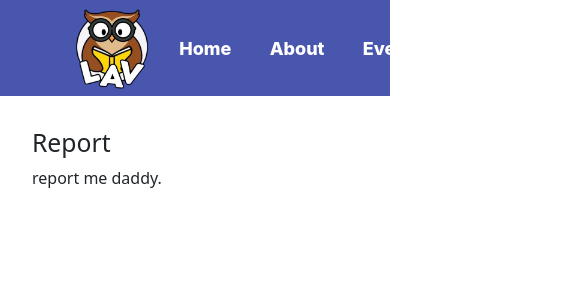
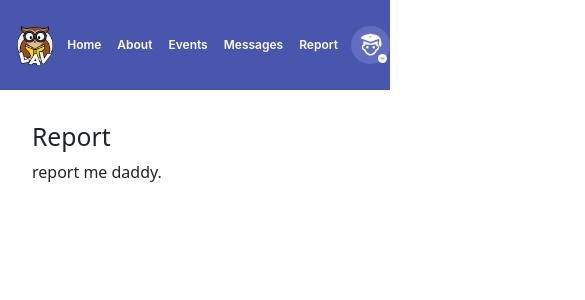
Before and after one commit to Operator-Syn/peer-tutoring-platform, a React (Vite) app in the folder views/: page /Report in a window 390 px wide. Shown: the top 300 px of the page, 585 px wide, since content can reach past the window. Built offline with nearby package versions, Linux system fonts and the light colour scheme.

Commit message:
Added a new profile place holder

```diff
--- a/views/src/assets/css/header.css
+++ b/views/src/assets/css/header.css
@@ -2,17 +2,18 @@
   display: flex;
   justify-content: space-between;
   align-items: center;
-  padding: 0.2rem 1rem;
+  width: 100%;
   background: #4956AD;
   color: white;
- height: 6rem;
+  height: 6rem;
+  max-width: 100%;
+    overflow-x: clip;
+}
 
-  transform-origin: top left;
-}
 
 .buttoncon {
   display: flex;
-  align-items: center;
+
   padding: 0;
 
  height: 100%;
@@ -20,17 +21,17 @@
 
 
 .nav-link {
-  display: flex;              /* make it fill container */
-  align-items: center;        /* vertical center */
-  justify-content: center;    /* horizontal center */
+  display: flex;
+  align-items: center;
+  justify-content: center;
   padding: 1rem 1.2rem;
   font-family: 'Inter', sans-serif;
   font-weight: 800;
   font-size: 18px;
   color: white;
-  text-decoration: none;      /* remove underline */
+  text-decoration: none;
   cursor: pointer;
-  user-select: none;         /* prevent drag selection */
+  user-select: none;
   -webkit-user-drag: none;
   height: 100%;
 }
@@ -60,7 +61,7 @@
     margin-left: 3rem;
     margin-top: 1.2rem;
 
-    user-select: none;         /* prevent drag selection */
+    user-select: none;
   -webkit-user-drag: none;
 
 }
@@ -89,8 +90,41 @@
   flex-shrink: 0;
    cursor: pointer;
 }
+.circle{
+    width: 1.2rem;
+  height: 1.2rem;
+  background-color: #ffffff;
+  border-radius: 50%;
+  display: flex;
+  justify-content: center;
+  align-items: center;
+  margin-right:-3rem;
+  margin-top:3rem;
+  flex-shrink: 0;
+   cursor: pointer;
+   position:absolute
+}
 
 
+.profileimg {
+  width: 60%;
+  height: 60%;
+  border-radius: 50%;
+  object-fit: cover;
+  pointer-events: none;
+      user-select: none;
+  -webkit-user-drag: none;
+}
+
+.arrowimg{
+    width: 100%;
+  height: 100%;
+  border-radius: 50%;
+  object-fit: cover;
+  pointer-events: none;
+      user-select: none;
+  -webkit-user-drag: none;
+}
 
 .profilepopup {
   transition: 2s ease;
@@ -103,14 +137,17 @@
     padding: 0;
   border-radius: 0.2rem;
   box-shadow: 0px 4px 6px rgba(0,0,0,0.1);
-  z-index: 2;
+  z-index: 3;
   display: flex;
   max-width: 80vw;
   word-wrap: break-word;
    width: 15rem;
   min-width: 10rem;
   max-width: 80vw;
-    flex-direction: column;
+  flex-direction: column;
+
+     user-select: none;         /* prevent drag selection */
+  -webkit-user-drag: none;
 
 }
 
@@ -133,6 +170,214 @@
 }
 .profilepopup img {
 
-  user-select: none;         /* prevent drag selection */
+  user-select: none;
   -webkit-user-drag: none;
 }
+
+@media screen and (max-width: 768px) {
+  .Mainhead {
+    flex-direction: row;
+    align-items: flex-start;
+
+    width: 100%;
+  }
+
+  .logo {
+     display: flex;
+    align-items: center;
+    justify-content: center;
+    margin-left: 0;
+    margin-top: 1rem;
+    width: 4rem;
+  }
+
+.buttoncon {
+  display: flex;
+  flex-direction: row;
+  justify-content: center;
+  align-items: center;
+
+  gap: 1%;
+  width: 100%;
+  height: 100%;
+ flex: 1;
+}
+
+.nav-link {
+  display: flex;
+  align-items: center;
+
+  font-size: 2.5vw;
+  padding: 0 2%;
+  height: 100%;
+  text-decoration: none;
+  color: white;
+}
+
+.nav-link:hover {
+  background-color: #3c48a5;
+  transform: scale(1.05);
+}
+
+.profileimg {
+  width: 60%;
+  height: 60%;
+  border-radius: 50%;
+  object-fit: cover;
+  pointer-events: none;
+      user-select: none;
+  -webkit-user-drag: none;
+}
+
+
+.circle{
+    width: 0.8rem;
+  height: 0.8rem;
+  background-color: #ffffff;
+  border-radius: 50%;
+  display: flex;
+  justify-content: center;
+  align-items: center;
+  margin-right:-2rem;
+  margin-top:2rem;
+  flex-shrink: 0;
+   cursor: pointer;
+   position:absolute
+}
+.arrowimg{
+    width: 100%;
+  height: 100%;
+  border-radius: 50%;
+  object-fit: cover;
+  pointer-events: none;
+      user-select: none;
+  -webkit-user-drag: none;
+}
+
+
+  .right-group {
+    width: 100%;
+    justify-content: space-between;
+    gap: 2rem;
+
+    height: 100%;
+  }
+
+  .prof {
+    margin-right: 0;
+    width: 3rem;
+    height: 3rem;
+    top: -0.2.1rem;
+     position: relative;
+     left: -30%;
+  }
+
+  .profilepopup {
+    top: 120%;
+    width: 12rem;
+    right: 1.9rem;
+
+    transform: none;
+  }
+}
+
+
+
+
+@media screen and (max-width: 480px) {
+  .Mainhead {
+    flex-direction: row;
+    align-items: center;
+    justify-content: space-between;
+    padding: 0rem 0.7rem;
+    height: auto;
+
+  }
+
+  .logo {
+    display: flex;
+    align-items: center;
+    justify-content: center;
+    margin-left: 0;
+    margin-top: 1.3rem;
+    width: 3rem;
+  }
+
+  .buttoncon {
+    display: flex;
+    flex-direction: row;
+    align-items: center;
+    justify-content: flex-start;
+    width: auto;
+    gap: 0rem;
+     height: 100%;
+  }
+
+  .nav-link {
+    font-size: 12px;
+    padding: 0.3rem 0.5rem;
+    font-weight: 600;
+    height: 100%;
+  }
+  .profileimg {
+  width: 60%;
+  height: 60%;
+  border-radius: 50%;
+  object-fit: cover;
+  pointer-events: none;
+      user-select: none;
+  -webkit-user-drag: none;
+}
+
+  .right-group {
+    gap: 0.3rem;
+     height: 100%;
+      justify-content: space-between;
+      height: 100%;
+  }
+
+  .circle{
+    width: 0.6rem;
+  height: 0.6rem;
+  background-color: #ffffff;
+  border-radius: 50%;
+  display: flex;
+  justify-content: center;
+  align-items: center;
+  margin-right:-1.5rem;
+  margin-top:1.7rem;
+  flex-shrink: 0;
+   cursor: pointer;
+   position:absolute
+}
+
+  .prof {
+    width: 2.4rem;
+    height: 2.4rem;
+    margin-right: 0.5rem;
+    left: 1%;
+  }
+
+  .profilepopup {
+    width: 1rem;
+    top: 115%;
+    right: 0;
+    transform: none;
+    font-size: 12px;
+    padding: 0rem 0.1rem;
+  }
+
+  .profilepopup p {
+    position: relative;
+    padding: 0.4rem 0.5rem;
+    font-size: 12px;
+     top: 0rem;
+
+  }
+  .profilepopup img {
+  width: 1rem;
+  height: 1rem;
+  margin-right: 0.5rem;
+  vertical-align: middle;
+}
+}
--- a/views/src/components/header.jsx
+++ b/views/src/components/header.jsx
@@ -9,6 +9,8 @@ import reportIcon from "../assets/images/M_layouts/Report.png";
 import applyIcon from "../assets/images/M_layouts/Apply.png";
 import webIcon from "../assets/images/M_layouts/Website.png";
 import tutorsIcon from "../assets/images/M_layouts/Tutors.png";
+import profile from "../assets/images/M_layouts/profile.png";
+import arrow from "../assets/images/M_layouts/downarrow.png";
 
 function Header(){
  const [popup, showpopup] = useState(false);
@@ -43,7 +45,12 @@ function Header(){
     </div>
 
    <div className="profile-container">
-      <div className="prof" onClick={() => showpopup(!popup)}></div>
+      <div className="prof" onClick={() => showpopup(!popup)} > <img src = {profile} className="profileimg"/>
+      <div className="circle">
+         <img src = {arrow} className="arrowimg"/>
+         </div>
+      </div>
+
 
       {popup && (
         <div className="profilepopup">
```
Also changed, not shown: views/src/assets/images/M_layouts/downarrow.png (added), views/src/assets/images/M_layouts/profile.png (added).
